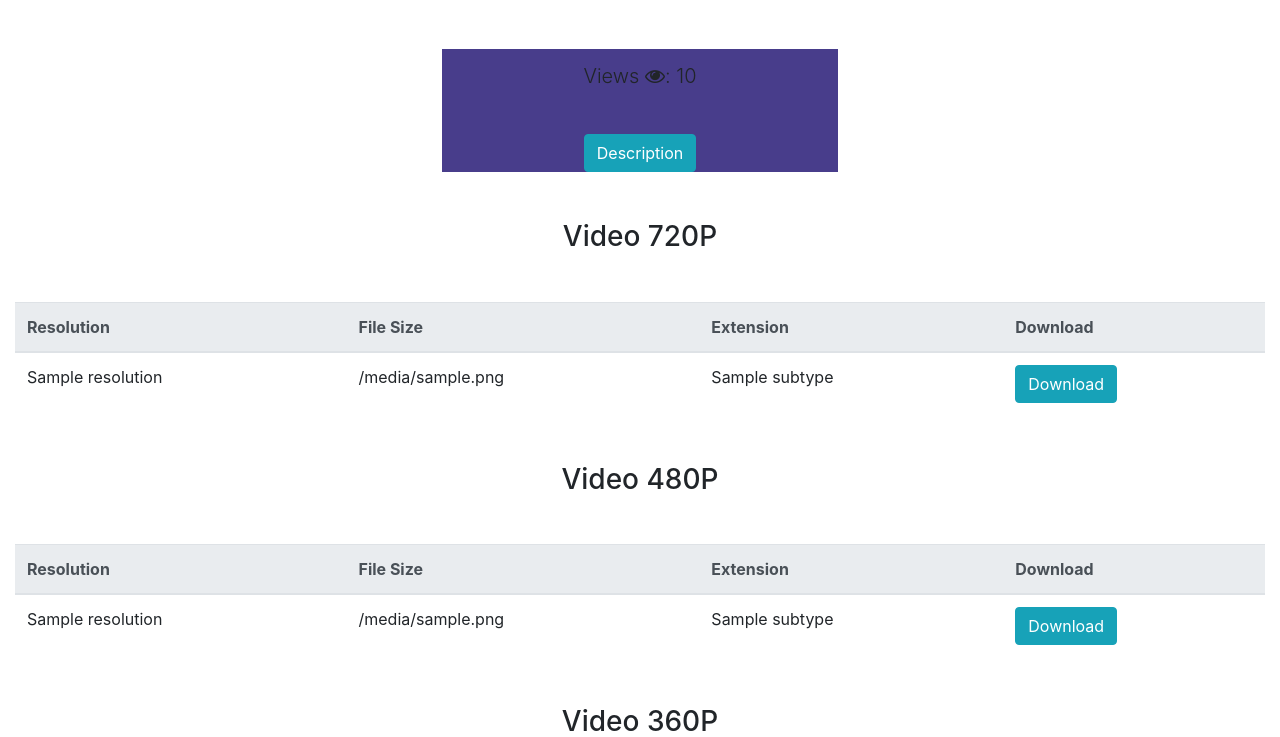
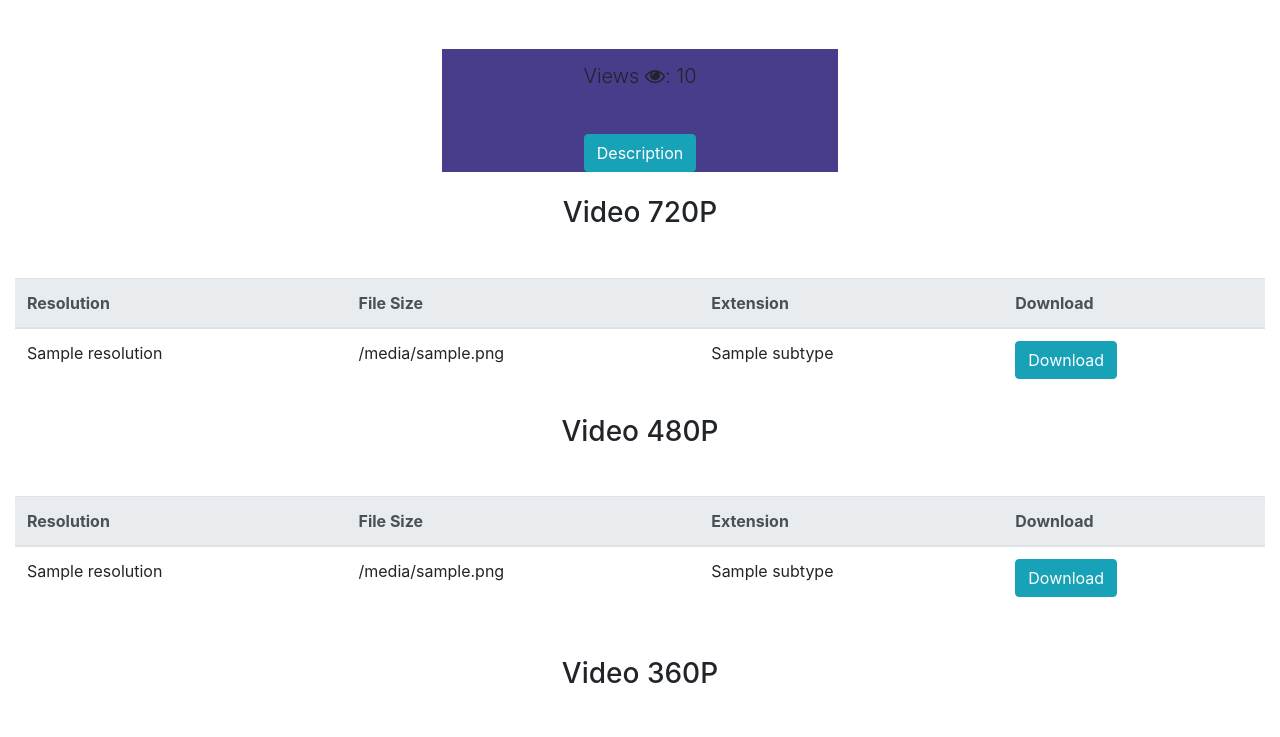
Before and after one commit to khannakshat7/Django-Youtube-Download, a Django app: template templates/home.html in a window 1280 px wide. Shown: the part 338-1075 px from the top of the page. Run offline with Django 3.2, Linux system fonts and the light colour scheme; the template is opened without the code that fills it: most values are stand-ins (such as "Sample title", 1, 10 or a date in 2020); some libraries are stand-ins or nearby versions.

Commit message:
change in top margin

```diff
--- a/templates/home.html
+++ b/templates/home.html
@@ -38,7 +38,7 @@
         </div>
         <div class="row">
             <div class="col-md-12">
-                <p class="h3 text-center mt-5 mb-5">Video 720P</p>
+                <p class="h3 text-center mt-4 mb-5">Video 720P</p>
                 <table class="table mt-5">
                     <thead class="thead-light">
                     <tr>
@@ -63,7 +63,7 @@
                     </tbody>
                 </table>
 
-                <p class="h3 text-center mt-5 mb-5">Video 480P</p>
+                <p class="h3 text-center mt-4 mb-5">Video 480P</p>
                 <table class="table mt-5">
                     <thead class="thead-light">
                     <tr>
```
